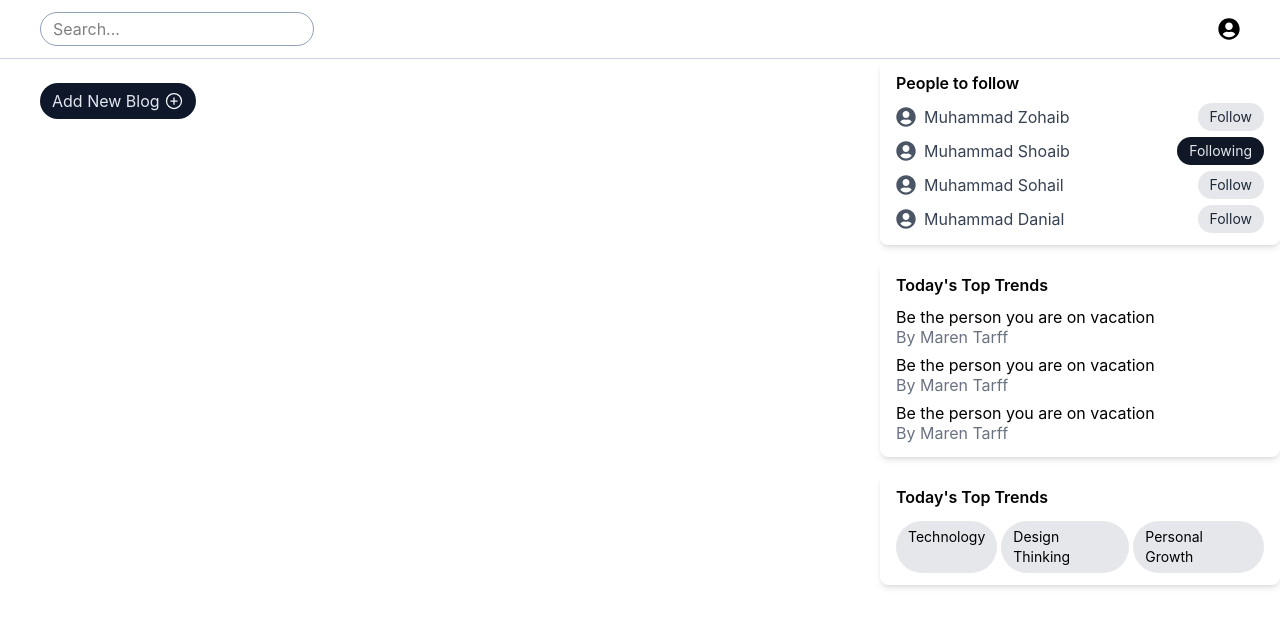
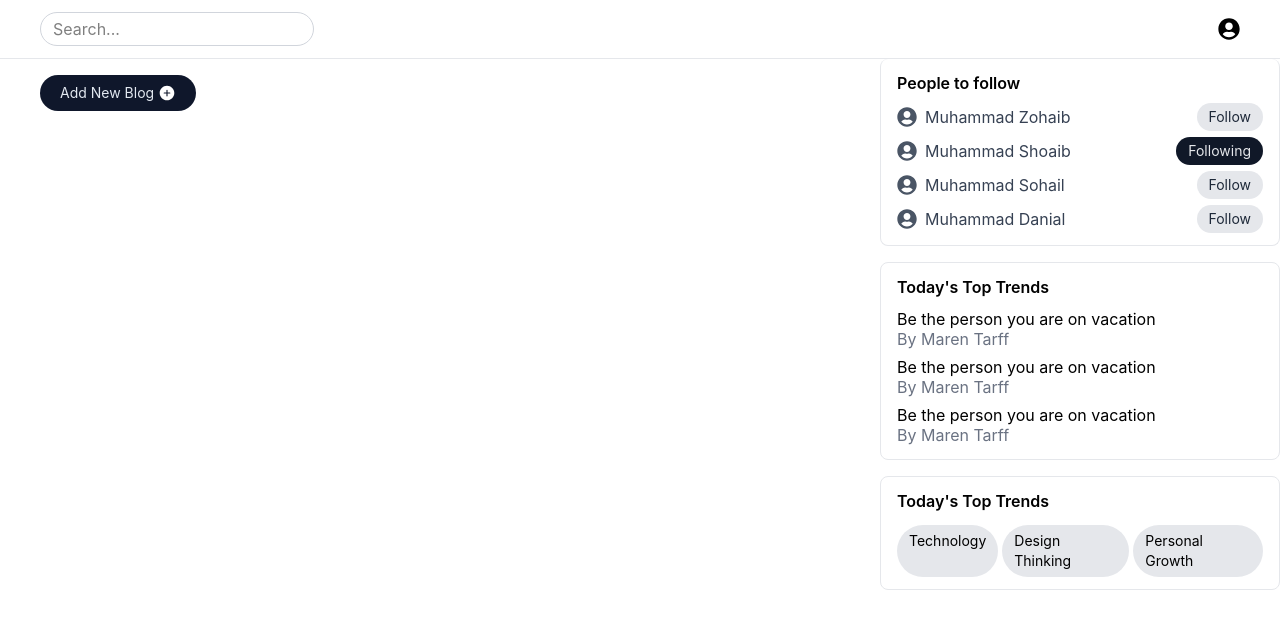
Before and after one commit to Muhammad-Zohaib-42/react-monster-master-class, a React (Vite) app in the folder react19/: page / in a window 1280 px wide. Shown: the top 628 px of the page. Built offline with nearby package versions, Linux system fonts and the light colour scheme.

Commit message:
ui done now gonna implimet react portal and modal

```diff
--- a/react19/src/components/AddBlogBtn.tsx
+++ b/react19/src/components/AddBlogBtn.tsx
@@ -1,8 +1,8 @@
-import { IoAddCircleOutline } from "react-icons/io5"
+import { IoAddCircle } from "react-icons/io5"
 
 const AddBlogBtn = () => {
   return (
-    <button className="bg-slate-900 rounded-full mt-2 text-slate-200 px-3 py-1.5 flex items-center gap-1 cursor-pointer">Add New Blog <IoAddCircleOutline className="text-gray-50" size={20} /></button>
+    <button className="bg-slate-900 rounded-full text-sm text-slate-200 px-5 py-2 flex items-center gap-1 cursor-pointer">Add New Blog <IoAddCircle className="text-white" size={18} /></button>
   )
 }
 
--- a/react19/src/components/FollowContainer.tsx
+++ b/react19/src/components/FollowContainer.tsx
@@ -21,7 +21,7 @@ const peoplesData = [
 
 const FollowContainer = () => {
   return (
-    <div className="shadow-md py-3 px-4 rounded-lg">
+    <div className="border border-gray-200 border-t-0 py-3 px-4 rounded-lg">
         <h2 className="mb-2 font-semibold">People to follow</h2>
         <ul className="flex flex-col gap-1.5">
             {
--- a/react19/src/components/Header.tsx
+++ b/react19/src/components/Header.tsx
@@ -2,8 +2,8 @@ import { FaUserCircle } from "react-icons/fa";
 
 const Header = () => {
   return (
-    <header className="flex items-center justify-between border-b border-b-slate-300 px-10 py-3">
-        <input className="border border-slate-400 py-1 px-3 rounded-full" type="text" name="search" placeholder="Search..." />
+    <header className="flex items-center justify-between border-b border-b-gray-200 px-10 py-3">
+        <input className="border border-gray-300 py-1 px-3 rounded-full" type="text" name="search" placeholder="Search..." />
         <button className="cursor-pointer">
             <FaUserCircle size={22} />
         </button>
--- a/react19/src/components/TopicsContainer.tsx
+++ b/react19/src/components/TopicsContainer.tsx
@@ -4,7 +4,7 @@ const topics = ['Technology', 'Design Thinking', 'Personal Growth']
 
 const TopicsContainer = () => {
   return (
-    <div className="shadow-md py-3 px-4 rounded-lg">
+    <div className="border border-gray-200 py-3 px-4 rounded-lg">
         <h2 className="mb-3 font-semibold">Today's Top Trends</h2>
         <ul className="flex gap-1">
             {
--- a/react19/src/components/TrendsContainer.tsx
+++ b/react19/src/components/TrendsContainer.tsx
@@ -17,7 +17,7 @@ const trendsData = [
 
 const TrendsContainer = () => {
   return (
-    <div className="shadow-md py-3 px-4 rounded-lg">
+    <div className="border border-gray-200 py-3 px-4 rounded-lg">
         <h2 className="mb-3 font-semibold">Today's Top Trends</h2>
         <ul className="flex flex-col gap-2">
             {
```
